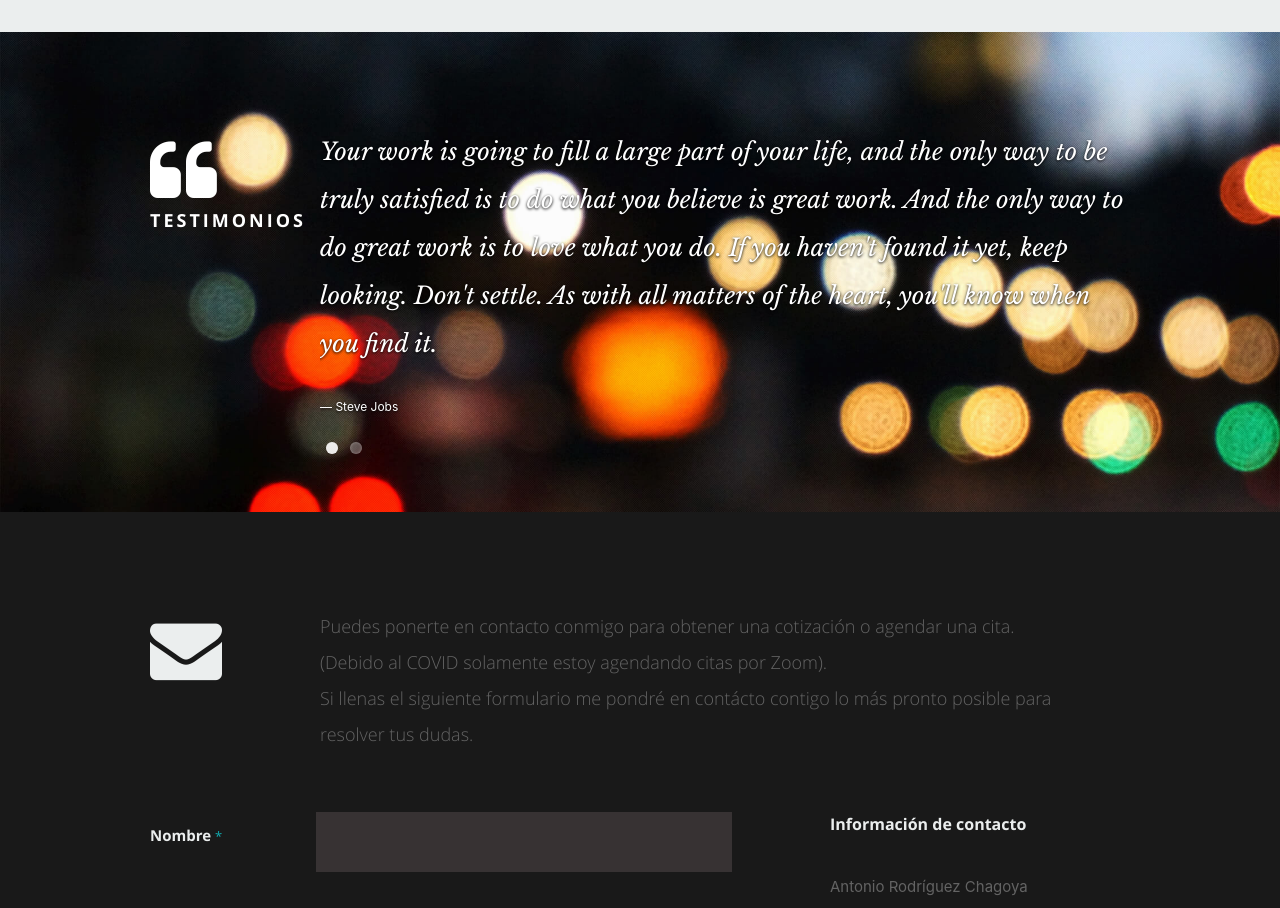
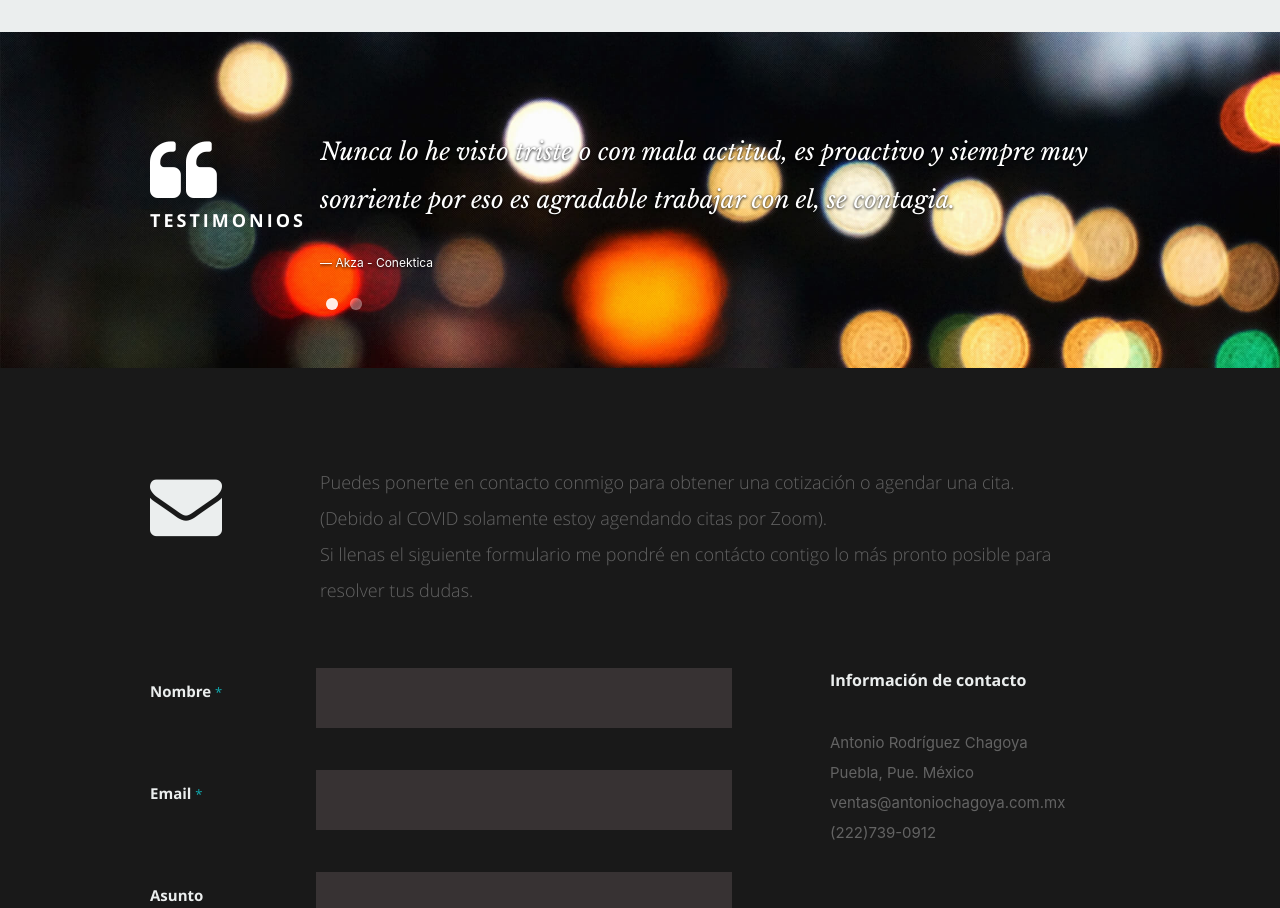
Before and after one commit to AntonioChagoya/portafolio, a React (Create React App) app: page / in a window 1280 px wide. Shown: the part 3960-4868 px from the top of the page. Built offline with nearby package versions, Linux system fonts and the light colour scheme; the HTML template or start-up script is replaced by a standard one.

Commit message:
testimonios

```diff
--- a/src/components/portfolio/portfolio.js
+++ b/src/components/portfolio/portfolio.js
@@ -203,7 +203,7 @@ export default class header extends Component {
       <div className="description-box">
         <h4>Abasto Deli</h4>
         <p>
-        Absto Deli es una empresa con más de 17 años trabajando para brindar a sus clientes productos innovadores con la más alta calidad, frescura y buscando siempre precios competitivos que permitan obtener el mayor beneficio posible.
+        Absto Deli es una empresa con más de 17 años trabajando para brindar a sus clientes productos innovadores con la más alta calidad, frescura y buscando siempre precios competitivos.
         </p>
         <span className="categories">
           <i className="fa fa-tag" />
--- a/src/components/testimonials/testimonials.js
+++ b/src/components/testimonials/testimonials.js
@@ -16,25 +16,16 @@ export default class header extends Component {
             <li>
               <blockquote>
                 <p>
-                  Your work is going to fill a large part of your life, and the
-                  only way to be truly satisfied is to do what you believe is
-                  great work. And the only way to do great work is to love what
-                  you do. If you haven't found it yet, keep looking. Don't
-                  settle. As with all matters of the heart, you'll know when you
-                  find it.
+                  Nunca lo he visto triste o con mala actitud, es proactivo y siempre muy sonriente por eso es agradable trabajar con el, se contagia.
                 </p>
-                <cite>Steve Jobs</cite>
+                <cite>Akza - Conektica</cite>
               </blockquote>
             </li>{" "}
             {/* slide ends */}
             <li>
               <blockquote>
                 <p>
-                  This is Photoshop's version of Lorem Ipsum. Proin gravida nibh
-                  vel velit auctor aliquet. Aenean sollicitudin, lorem quis
-                  bibendum auctor, nisi elit consequat ipsum, nec sagittis sem
-                  nibh id elit. Duis sed odio sit amet nibh vulputate cursus a
-                  sit amet mauris.
+                  Mi página quedó increible, Antonio siempre fue muy amable y hasta la fecha sigo trabajando con el en distintos proyectos.
                 </p>
                 <cite>Mr. Adobe</cite>
               </blockquote>
```
